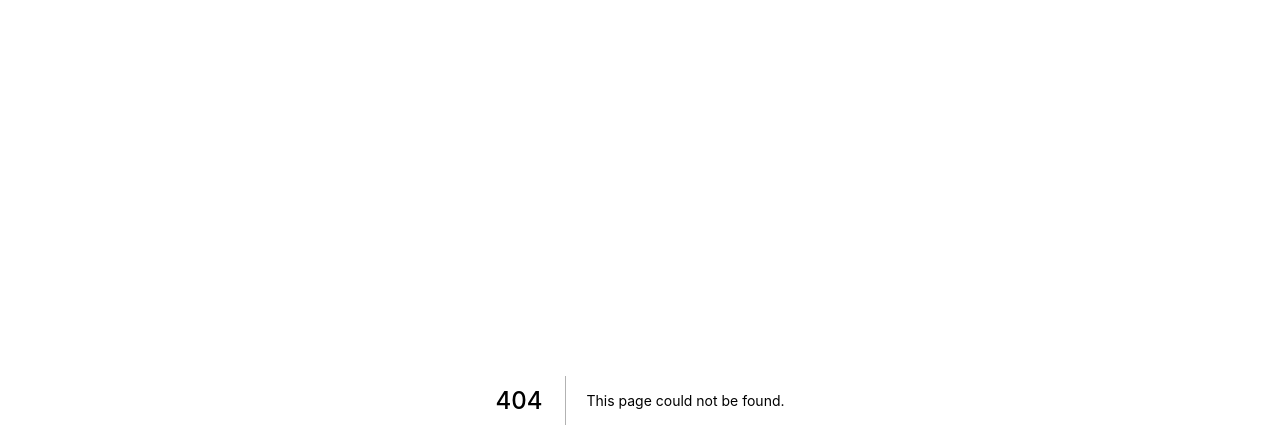
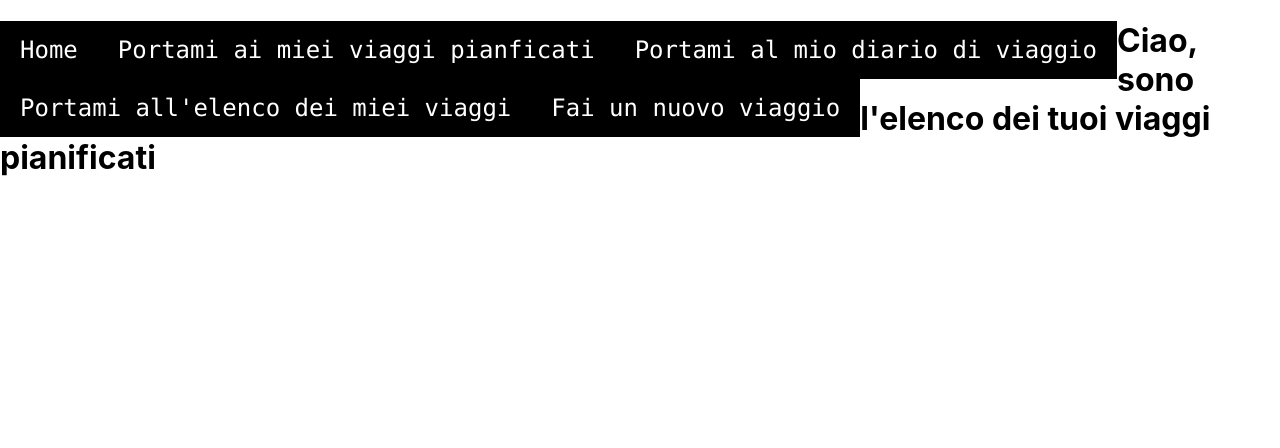
Before and after one commit to unlucio/trip2day, a Next.js app: page /MyPlannedTrips in a window 1280 px wide. Before the commit this address had no page. Shown: the top 448 px of the page. Built offline with nearby package versions, Linux system fonts and the light colour scheme.

Commit message:
created website structure

```diff
--- /dev/null
+++ b/pages/MyPlannedTrips.js
@@ -0,0 +1,11 @@
+import Navbar from './Navbar'
+
+function MyPlannedTrips() {
+    return(
+    <div>
+        <Navbar />
+        <h1>Ciao, sono l'elenco dei tuoi viaggi pianificati</h1>
+    </div>
+)}
+
+export default MyPlannedTrips
--- /dev/null
+++ b/pages/Navbar.js
@@ -0,0 +1,16 @@
+import Link from 'next/link'
+import styles from '../styles/navbar.module.css'
+
+function Navbar() {
+    return (
+        <nav className={styles.navbar}>
+            <Link href="/"><a>Home</a></Link>
+            <Link href='./MyPlannedTrips'><a>Portami ai miei viaggi pianficati</a></Link>
+            <Link href='./MyTravelBook'><a>Portami al mio diario di viaggio</a></Link>
+            <Link href='./MyTrips'><a>Portami all'elenco dei miei viaggi</a></Link>
+            <Link href='./NewTrip'><a>Fai un nuovo viaggio</a></Link>
+        </nav>
+    )
+}
+
+export default Navbar
--- /dev/null
+++ b/styles/navbar.module.css
@@ -0,0 +1,19 @@
+.navbar {
+    top: 0;
+    width: 100%;
+  }
+
+.navbar a {
+    background-color: black;
+    font: 1.5em "Lucida Console", Monaco, monospace;
+    float: left;
+    display: block;
+    color: white;
+    padding: 15px 20px;
+    text-decoration: none;
+  }
+
+.navbar a:hover {
+    background: rgb(26, 255, 189);
+    color: black;
+  }
```
Also changed, not shown: pages/MyTravelBook.js (added, +11 -0 lines), pages/MyTrips.js (added, +11 -0 lines), pages/NewTrip.js (added, +11 -0 lines), pages/index.js (+7 -42 lines).
